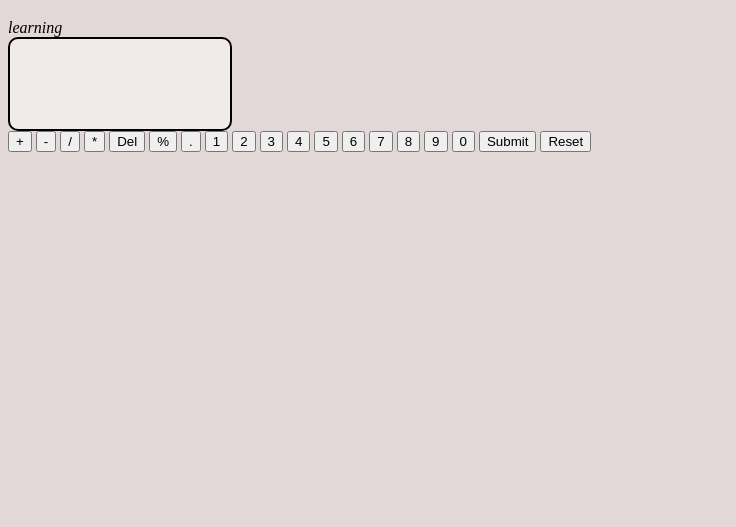
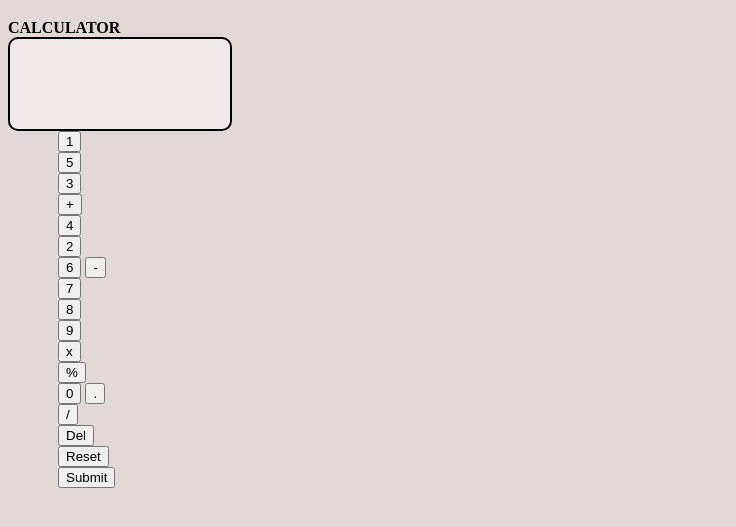
Before and after one commit to esthertabby06-bit/calculator, a plain HTML site: page index.html in a window 1280 px wide. Shown: the part 61-588 px from the top of the page, without its empty margins (0-736 px from the left). Drawn offline with Linux system fonts and the light colour scheme.

```diff
--- a/App.css
+++ b/App.css
@@ -17,3 +17,23 @@
     border-radius: 10px;
     background-color: rgb(240, 234, 234);
 }
+
+.first_row{
+    width: 50px;
+}
+
+.second_row{
+    width: 50px;
+}
+
+.third_row{
+    width: 50px;
+}
+
+.fourth_row{
+    width: 50px;
+}
+
+.fifth_row{
+    width: 50px;
+}
--- a/index.html
+++ b/index.html
@@ -8,7 +8,7 @@
   </head>
   <body>
     <h1 style="color: rgb(141, 88, 254)" id="change color">esther</h1>
-    <i>learning</i>
+    <b>CALCULATOR</b>
     <!-- <form>
       <label for="fname">First name:</label><br />
       <input type="text" id="fname" name="fname" /><br />
@@ -16,28 +16,84 @@
       <input type="text" id="lname" name="lname" />
     </form> -->
     <div>
-      <input type="text" id="display" class="Calculator" name="display" readonly />
+      <input
+        type="text"
+        id="display"
+        class="Calculator"
+        name="display"
+        readonly
+      />
     </div>
+
+    <!-- <div class="number_buttons">
+      <ul>
+        <li><button id="One" type="number">1</button></li>
+        <li><button id="Two" type="number">2</button></li>
+        <li><button id="Three" type="number">3</button></li>
+        <li><button id="Four" type="number">4</button></li>
+        <li><button id="Five" type="number">5</button></li>
+        <li><button id="Six" type="number">6</button></li>
+        <li><button id="Seven" type="number">7</button></li>
+        <li><button id="Eight" type="number">8</button></li>
+        <li><button id="Nine" type="number">9</button></li>
+        <li><button id="Zero" type="number">0</button></li>
+      </ul>
+    </div> -->
+
+    <!-- <div class="operators">
+      <ul>
+        <li><button id="Add" type="number">+</button></li>
+        <li><button id="Subtract" type="number">-</button></li>
+        <li><button id="Divide" type="number">/</button></li>
+        <li><button id="Multiply" type="number">x</button></li>
+        <li><button id="Delete" type="number">Del</button></li>
+        <li><button id="Modulo" type="number">%</button></li>
+        <li><button id="Point" type="number">.</button></li>
+      </ul>
+    </div>
+
+    <div class="action_buttons">
+      <ul>
+        <li><button id="Submit" type="number">Submit</button></li>
+        <li><button id="Reset" type="number">Reset</button></li>
+      </ul>
+    </div> -->
+    <div class="whole_feature" style="margin-left: 50px">
+      <div class ="first_row">
+        <button id="One" type="number">1</button>
+        <button id="Five" type="number">5</button>
+        <button id="Three" type="number">3</button>
         <button id="Add" type="number">+</button>
+      </div>
+
+      <div class ="second_row">
+        <button id="Four" type="number">4</button>
+          <button id="Two" type="number">2</button>
+
+        <button id="Six" type="number">6</button>
         <button id="Subtract" type="number">-</button>
-    <button id="Divide" type="number">/</button>
-    <button id="Multiply" type="number">*</button>
-    <button id="Delete" type="number">Del</button>
-    <button id="Modulo" type="number">%</button>
-    <button id="Point" type="number">.</button>
-    <button id="One" type="number">1</button>
-    <button id="Two" type="number">2</button>
-    <button id="Three" type="number">3</button>
-    <button id="Four" type="number">4</button>
-    <button id="Five" type="number">5</button>
-    <button id="Six" type="number">6</button>
+      </div>
+
+      <div class ="third_row">
         <button id="Seven" type="number">7</button>
         <button id="Eight" type="number">8</button>
         <button id="Nine" type="number">9</button>
+        <button id="Multiply" type="number">x</button>
+      </div>
+
+      <div class ="fourth_row">
+        <button id="Modulo" type="number">%</button>
         <button id="Zero" type="number">0</button>
+        <button id="Point" type="number">.</button>
+        <button id="Divide" type="number">/</button>
+      </div>
+
+      <div class ="fifth_row">
+        <button id="Delete" type="number">Del</button>
+        <button id="Reset" type="number">Reset</button>
         <button id="Submit" type="number">Submit</button>
-    <button id="Reset" type="number">Reset</button>
-
+      </div>
+    </div>
   </body>
   <script src="App.js"></script>
 </html>
```
Lines whose indentation alone changed are shown as unchanged.
